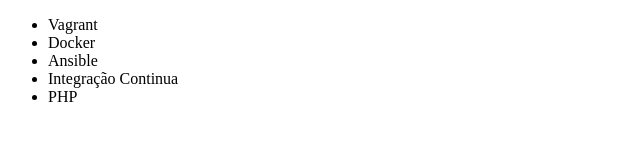
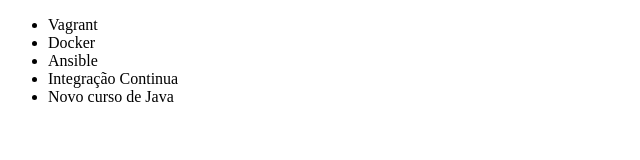
Before and after one commit to czambon21/teste-git, a plain HTML site: page index.html in a window 1280 px wide. Shown: the whole page, without its empty margins (0-640 px from the left). Drawn offline with Linux system fonts and the light colour scheme.

```diff
--- a/index.html
+++ b/index.html
@@ -10,7 +10,7 @@
         <li>Docker</li>
         <li>Ansible</li>
         <li>Integração Continua</li>
-        <li>PHP</li>
+        <li>Novo curso de Java</li>
     </ul>
 </body>
 </html>
```
